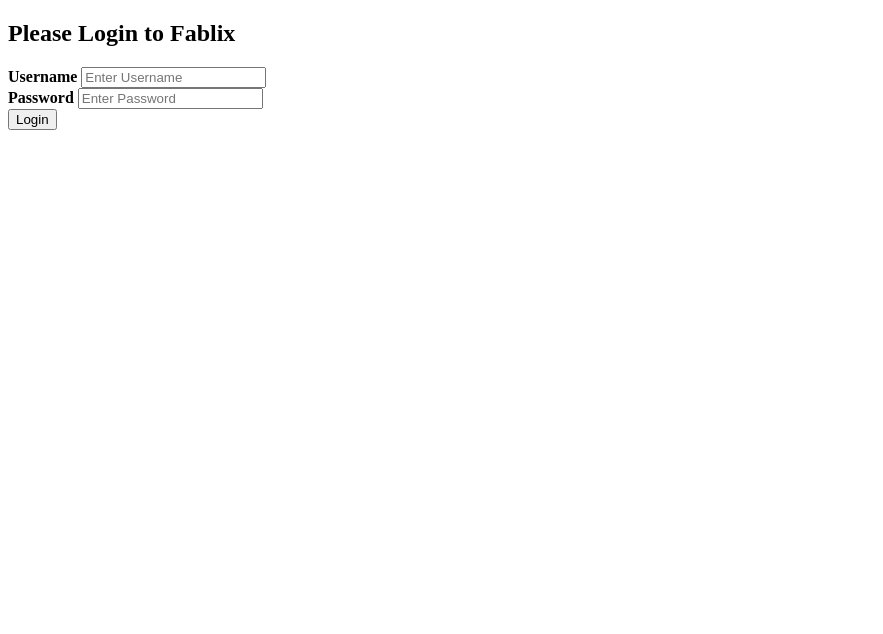
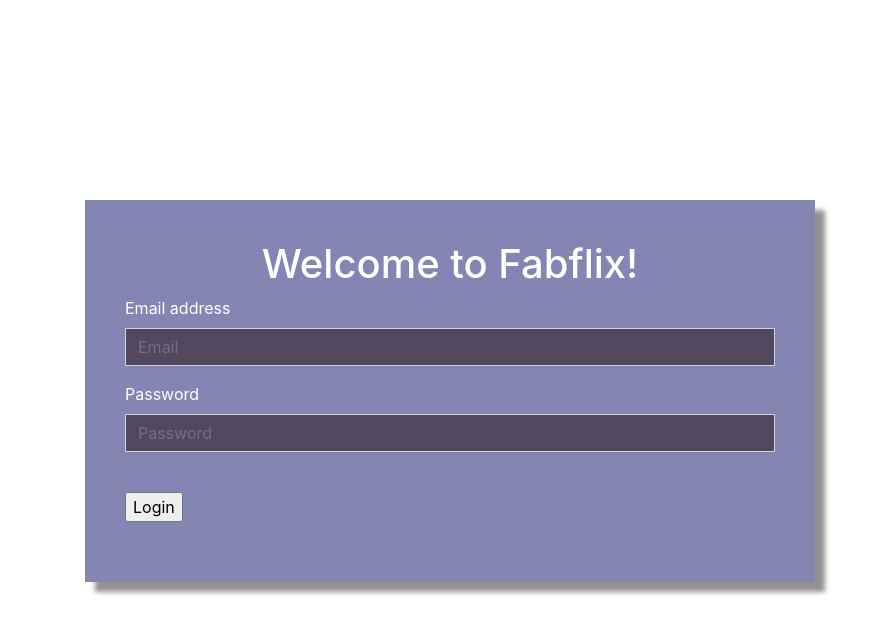
Before and after one commit to cristinaaanguyen/projects, a plain HTML site: page Fabflix/WebContent/login.html in a window 1280 px wide. Shown: the whole page, without its empty margins (0-883 px from the left). Drawn offline with nearby package versions, Linux system fonts and the light colour scheme.

Commit message:
Updating files for login page to work

```diff
--- a/Fabflix/WebContent/login.html
+++ b/Fabflix/WebContent/login.html
@@ -1,29 +1,86 @@
 <!DOCTYPE html>
 <html>
 <head>
-	<meta charset="UTF-8">
-	<title>Log into Fabflix</title>
+<!-- Required meta tags -->
+<meta charset="UTF-8">
+<meta name="viewport"
+	content="width=device-width, initial-scale=1, shrink-to-fit=no">
+
+
+<!-- Bootstrap CSS -->
+<link rel="stylesheet" href="https://maxcdn.bootstrapcdn.com/bootstrap/4.0.0/css/bootstrap.min.css"/>
+
+    <!-- Optional theme -->
+
+ <link rel="stylesheet" href="https://maxcdn.bootstrapcdn.com/bootstrap/3.3.7/css/bootstrap-theme.min.css">
+    <style type="text/css">
+      body{
+
+        background-size: cover;
+        color: white;
+        background-repeat: no-repeat;
+        background-position: center;
+        background-attachment: fixed;
+      }
+      form{
+        background: rgba(45, 45, 125, 0.58);
+        color: white;
+        padding: 40px;
+        margin-top: 200px;
+        padding-bottom: 60px;
+        box-shadow: 10px 10px 5px rgba(6, 1, 1, 0.43)
+      }
+     h1{
+        text-align: center;
+      }
+      .btn{
+        width: 100%;
+        border-radius: 0px;
+
+      }
+      .form-control{
+        border-radius: 0px;
+        background-color: rgba(23, 3, 3, 0.48);
+        color: white;
+        border-radius:1px solid #291212
+      }
+    </style>
+
+
+<title>Fabflix Log in</title>
 </head>
 <body>
-	<h2>Please Login to Fablix</h2>
-	<!-- Set the method to POST to avoid username/password showing on URL
-		 Disable the default action because our JS function will handle it. -->
-	<form id="login_form" method="post" action="#">
-	    <label><b>Username</b></label>
-	    <input type="text" placeholder="Enter Username" name="username">
-		<br>
-	    <label><b>Password</b></label>
-	    <input type="password" placeholder="Enter Password" name="password">
-		<br>
-	    <input type="submit" value="Login">
-	</form>
+
+      <div class="container">
+        <div class="row">
+          <div class="col-sm-offset-2 col-sm-8">
+            <form id="login_form" method="post" action="#">
+            		<h1>Welcome to Fabflix!</h1>
+              <div class="form-group">
+                <label>Email address</label>
+                <input type="text" class="form-control" name = "username" placeholder="Email">
+              </div>
+              <div class="form-group">
+                <label>Password</label>
+                <input type="password" class="form-control" name = "password" placeholder="Password">
+              </div>
+              <br>
+             <input type="submit" value="Login" />
+            </form>
+          </div>
+        </div>
+      </div>
 
 	<div id="login_error_message"></div>
 
-	<!-- include jQuery-->
+
+	<!-- include jQuery and Bootstrap JS -->
 	<script src="https://ajax.googleapis.com/ajax/libs/jquery/3.2.1/jquery.min.js"></script>
+	<script src="https://cdnjs.cloudflare.com/ajax/libs/popper.js/1.12.9/umd/popper.min.js"></script>
+	<script src="https://maxcdn.bootstrapcdn.com/bootstrap/4.0.0/js/bootstrap.min.js"></script>
+	<script src="https://maxcdn.bootstrapcdn.com/bootstrap/3.3.7/js/bootstrap.min.js"></script>
+
 	<!-- include our own JS file -->
 	<script src="./login.js"></script>
-
 </body>
 </html>
--- a/Fabflix/WebContent/login.js
+++ b/Fabflix/WebContent/login.js
@@ -1,18 +1,20 @@
 
 function handleLoginResult(resultDataString) {
-	resultDataJson = JSON.parse(resultDataString);
+	console.log("Beginning of handle result");
+	console.log(resultDataString);
+	//resultDataJson = JSON.parse(resultDataString);
 
-	console.log("handle login response");
-	console.log(resultDataJson);
-	console.log(resultDataJson["status"]);
+
+	console.log(resultDataString);
+	console.log(resultDataString["status"]);
 
 	// if login success, redirect to index.html page
-	if (resultDataJson["status"] == "success") {
+	if (resultDataString["status"] == "success") {
 		window.location.replace("/Fabflix/index.html");
 	} else {
 		console.log("show error message");
-		console.log(resultDataJson["message"]);
-		jQuery("#login_error_message").text(resultDataJson["message"]);
+		console.log(resultDataString["message"]);
+		jQuery("#login_error_message").text(resultDataString["message"]);
 	}
 }
 
@@ -23,6 +25,7 @@ function submitLoginForm(formSubmitEvent) {
 	// important: disable the default action of submitting the form
 	//   which will cause the page to refresh
 	//   see jQuery reference for details: https://api.jquery.com/submit/
+	console.log("before jQuery post");
 	formSubmitEvent.preventDefault();
 
 	jQuery.post(
```
Also changed, not shown: 6 other files.
